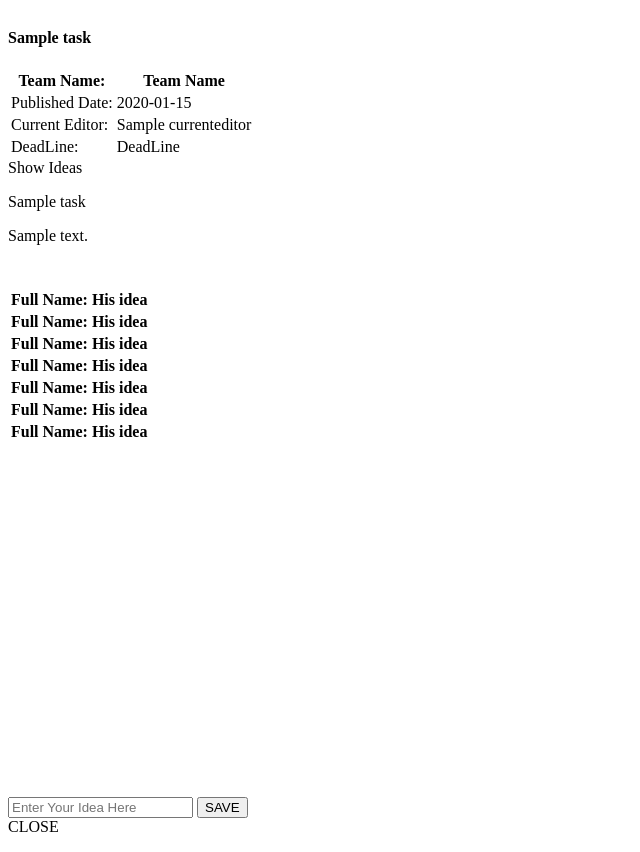
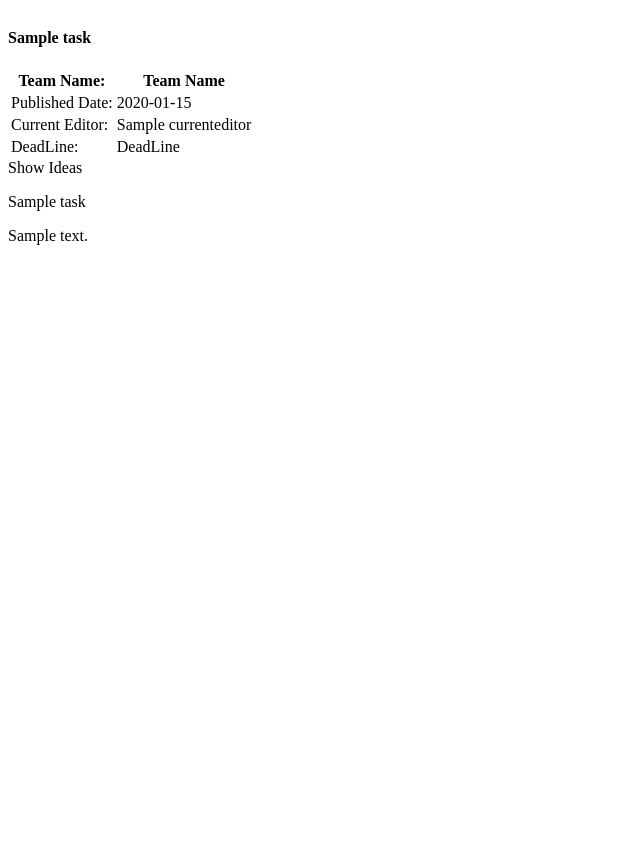
Before and after one commit to itmo-wad/Ur-opinion, a Flask app: page /shared in a window 1280 px wide. Shown: the whole page, without its empty margins (0-640 px from the left). After the commit the page ends 245 px from the top, so only its background shows below. Run offline with Flask 2, Linux system fonts and the light colour scheme; a database or web service that is not in the repository returns one stand-in record (values such as "Sample title"); lists and menus that the app fills with data are empty; parts of the project's set-up code (start-up, migrations or seed data) failed here and were passed over.

Commit message:
link to returned data to html

```diff
--- a/db.py
+++ b/db.py
@@ -79,6 +79,7 @@ def getteamid(manager , teamname):
 
       return team.get("_id")
 
+
 #check if a team already exists for this username
 def check_exist_team(manager,teamname):
 
@@ -155,7 +156,7 @@ def addidea(memidea,writer,taskid,status):
 
         return True
 
-#return tasks shared with me to a member
+#return tasks list for "shared with me" to a member
 def get_tasks_shared_with_me(member):
 
     teamsidlist = getmemteam(member)
@@ -163,12 +164,20 @@ def get_tasks_shared_with_me(member):
     taskslist = []
     taskdic={}
 
+    ideaslist=[]
+    ideadic={}
+
     #returns list of dictionaries eachone contains details of a task
+
+    #for each team get all tasks id
     for teamid in teamsidlist :
         obj = tasks.find({"teamid":teamid})
+
+        #for each task get all data
         for task in obj:
             taskdic={}
-            taskdic["taskid"]=task["_id"]
+            ideaslist=[]
+            taskdic["taskid"]=str(task["_id"])
             taskdic["taskname"]=task["taskname"]
             taskdic["desc"]=task["desc"]
             taskdic["datepub"]=task["datepub"]
@@ -176,21 +185,42 @@ def get_tasks_shared_with_me(member):
             taskdic["status"]=task["status"]
             taskdic["currenteditor"]=task["currenteditor"]
 
-        taskslist.append(taskdic)
+            #for each task get all ideas and put in list of dictionaries
+            obj2 = ideas.find({"taskid":taskdic["taskid"]})
+
+
+            #for each idea get all data
+            for idea in obj2:
+
+                ideadic={}
+                ideadic["idea"]=idea["idea"]
+                ideadic["writer"]=idea["writer"]
+                ideadic["status"]=idea["status"]
+
+                #add the dic to ideas list
+                ideaslist.append(ideadic)
+
+
+            #add ideas list to task dic
+            taskdic["ideas"]= ideaslist
+
+            # add task dic to tasks list
+            taskslist.append(taskdic)
 
     return taskslist
 
+
 # values returned from previous function
+
 # tasklist=[taskdic1,taskdic2,...]
 #      taskdic1={"taskid":"taskid",
 #                 "name":"",
 #                 "desc":"desc",
 #                 "":"",
-#                 "":""
+#                 "ideas":[idea1,idea2]
 #     }
 
-# ideaslist= [idea1,idea2,..]
-#    idea1={"taskid":"",
-#           "full name":"full name",
-#           "idea":"idea"
+#    idea1={ "idea":"idea",
+#            "writer":"writer"
+#            "status":"status"
 #            }
--- a/static/js/script_cards.js
+++ b/static/js/script_cards.js
@@ -2,8 +2,10 @@ function show_ideas(ele) {
     var dev_block = document.getElementById("preview_ideas");
     dev_block.style.display = "block";
 
+    // write taskid to hidden input
     var taskid = ele.id;
     document.getElementById("taskid").value=taskid;
+
 
 };
 
--- a/templates/cards.html
+++ b/templates/cards.html
@@ -100,6 +100,11 @@
   <div id="preview_ideas" class="prev_block">
     <span class="helper"></span>
 
+    <!-- find the taskid for which the user clicked on -->
+    <!-- {% for task in taskslist %}
+    {% if task['taskid'] == '5eb011daa585a89d28de73e3' %} -->
+
+
     <!-- content to show -->
     <div id="div_content" class="div_content form-style-teams-tasks">
 
@@ -109,35 +114,15 @@
       <div id="listideas" style="height: 65%;  overflow: auto;">
 
         <table class="table_ideas">
+
+          <!-- make row for each idea in ideas list-->
+          <!-- {% for idea in task['ideas'] %} -->
           <tr>
-            <th class="th_fullname">Full Name: </th>
-            <th class="th_idea"><span class="card__subject">His idea</span></th>
+            <th class="th_fullname">Writer</th>
+            <th class="th_idea"><span class="card__subject">Idea</span></th>
           </tr>
-          <tr>
-            <th class="th_fullname">Full Name: </th>
-            <th class="th_idea"><span class="card__subject">His idea</span></th>
-          </tr>
-          <tr>
-            <th class="th_fullname">Full Name: </th>
-            <th class="th_idea"><span class="card__subject">His idea</span></th>
-          </tr>
-          <tr>
-            <th class="th_fullname">Full Name: </th>
-            <th class="th_idea"><span class="card__subject">His idea</span></th>
-          </tr>
-          <tr>
-            <th class="th_fullname">Full Name: </th>
-            <th class="th_idea"><span class="card__subject">His idea</span></th>
-          </tr>
-          <tr>
-            <th class="th_fullname">Full Name: </th>
-            <th class="th_idea"><span class="card__subject">His idea</span></th>
-          </tr>
-          <tr>
-            <th class="th_fullname">Full Name: </th>
-            <th class="th_idea"><span class="card__subject">His idea</span></th>
-          </tr>
-        </table>
+          <!-- {% endfor %} -->
+          </table>
 
       </div>
       <!-- /Ideas -->
@@ -156,17 +141,14 @@
       <div class="nav-link btndiv " onclick="hide_ideas()">CLOSE</div>
 
       </form>
-      <!-- Enter my idea -->
-
-
-
-
-
-
+      <!-- /Enter my idea -->
 
     </div>
     <!-- /content to show -->
 
+<!--
+    {% endif %}
+    {% endfor %} -->
   </div>
 
   <!-- /div to show ideas -->
--- a/templates/index.html
+++ b/templates/index.html
@@ -39,6 +39,8 @@
       $("#btn_shared_with_me").click(function () {
         $("#cards").load("/shared");
         scroll_to_cards();
+
+
       });
 
       $("#btn_archived").click(function () {
```
Also changed, not shown: static/css/style_cards.css (+15 -0 lines).
